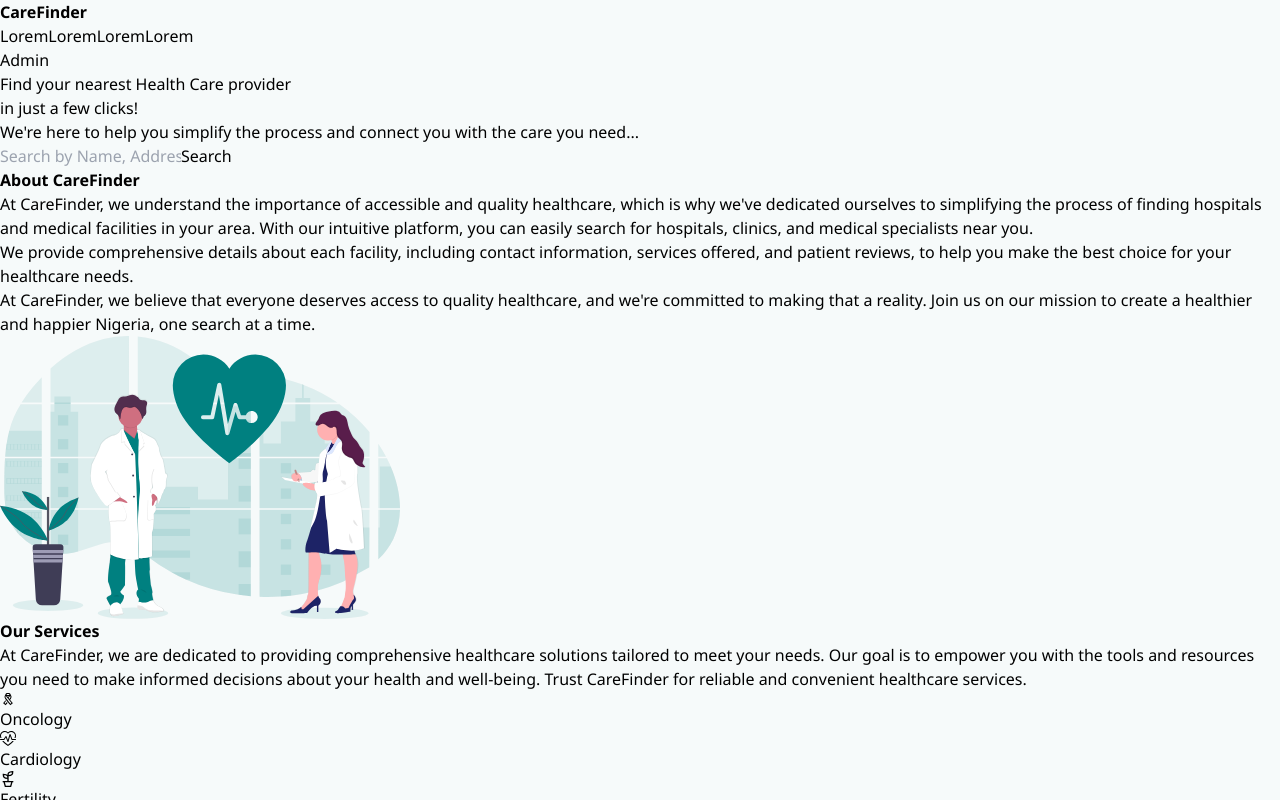
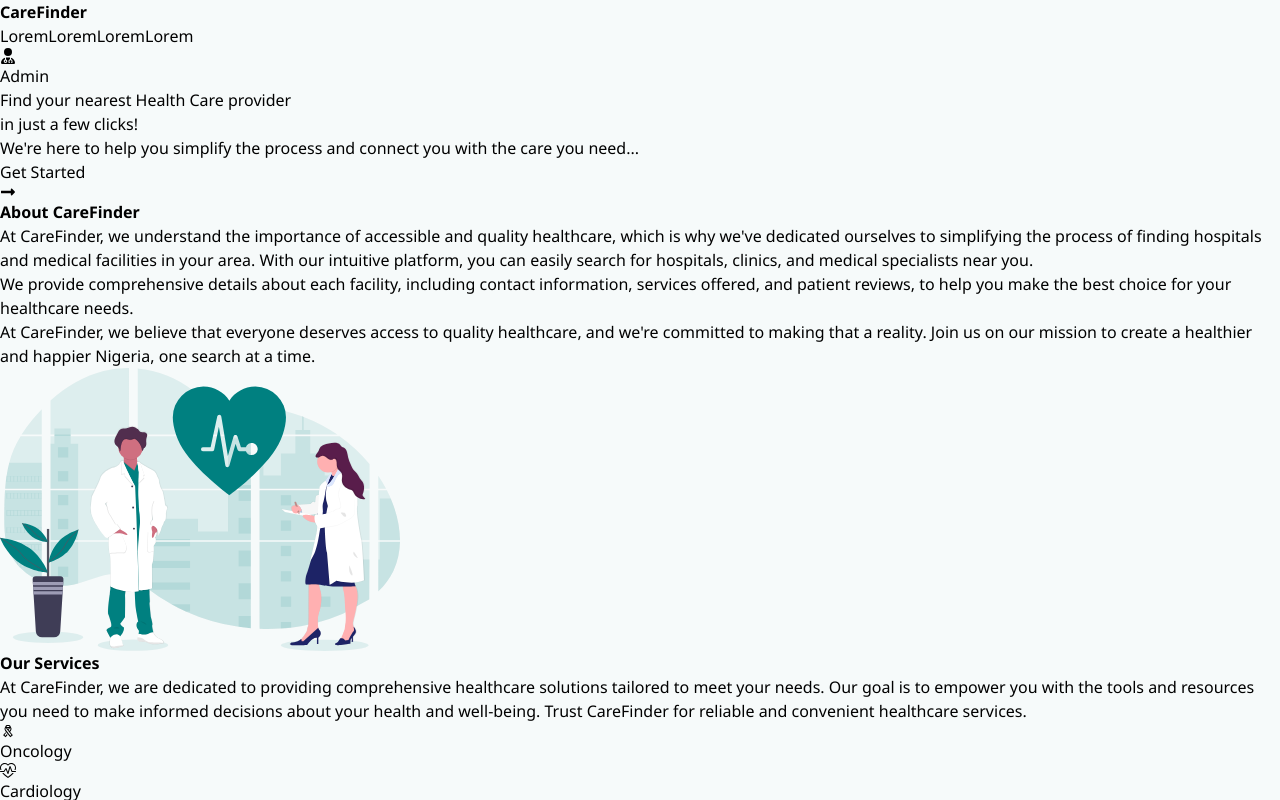
Before and after one commit to Diptech-hub/careFinder, a React (Vite) app: page / in a window 1280 px wide. Shown: the top 800 px of the page. Built offline with nearby package versions, Linux system fonts and the light colour scheme.

Commit message:
slight changes

```diff
--- a/package.json
+++ b/package.json
@@ -19,7 +19,7 @@
     "react-icons": "^5.0.1",
     "react-markdown": "^9.0.1",
     "react-phone-number-input": "^3.3.9",
-    "react-router-dom": "^6.22.1",
+    "react-router-dom": "^6.22.3",
     "react-simplemde-editor": "^5.2.0",
     "remark-gfm": "^4.0.0"
   },
--- a/src/App.tsx
+++ b/src/App.tsx
@@ -7,6 +7,7 @@ import SignupPage from "./components/singUp";
 import HospitalList from "./components/addHospital";
 import FirestoreDataPage from "./components/adminHospitalList"
 import SearchBar from "./components/userHospitalList"
+
 
 function App() {
   return (
--- a/src/components/adminHospitalList.tsx
+++ b/src/components/adminHospitalList.tsx
@@ -1,7 +1,11 @@
 import React, { useState, useEffect } from "react";
 import firebase from "firebase/compat/app";
 import "firebase/compat/firestore";
-import { Link } from "react-router-dom"
+import {  signOut } from "firebase/auth";
+import { Link, useNavigate } from "react-router-dom"
+import { FaHospitalUser } from "react-icons/fa";
+import { IoMdAddCircle } from "react-icons/io";
+import { auth } from "../utils/firebase";
 
 interface HospitalData {
   id: string;
@@ -64,6 +68,16 @@ const AllHospitalData: React.FC = () => {
     fetchData();
   }, [searchQuery]);
 
+  const navigate = useNavigate();
+
+    const handleLogout = () => {
+        signOut(auth).then(() => {
+            navigate("/");
+            console.log("Signed out successfully")
+        }).catch(() => {
+        });
+    }
+
   const filteredResults = searchResults.filter(
     (result) =>
       result.region.toLowerCase().includes(searchQuery.toLowerCase()) ||
@@ -74,7 +88,7 @@ const AllHospitalData: React.FC = () => {
   return (
     <div className="container mx-auto px-4 py-8">
       <div className="flex flex-row mx-6 px-4 justify-between mb-6">
-        <strong className="text-2xl text-teal-500">Admin Dashboard</strong>
+        <div className="flex flex-row"> <FaHospitalUser className="relative text-teal-500 top-1 text-2xl"/><strong className="text-2xl text-teal-500 pl-4"> Admin Dashboard</strong></div>
         <input
           type="text"
           value={searchQuery}
@@ -83,13 +97,16 @@ const AllHospitalData: React.FC = () => {
             setSearchQuery(e.target.value);
           }}
           placeholder="Enter name of Health Care, State, Address, ..."
-          className="w-1/2 px-8 py-2 rounded-md border border-teal-300 focus:outline-none focus:ring focus:border-teal-500"
+          className="w-1/2 px-8 rounded-md border border-teal-300 focus:outline-none focus:ring focus:border-teal-500"
         />
         <Link to="/addHospital">
-        <button className="mr-4 bg-teal-500 hover:bg-teal-700 text-white font-bold py-2 px-4 rounded text-sm">
-          Add Health Care
+        <button className="mr-4 bg-teal-500 hover:bg-teal-700 text-white font-bold py-2 px-4 rounded text-sm inline-flex">
+         Add Health Care <IoMdAddCircle className="bg-inherit relative top-0.5 left-1 text-lg"/>
         </button>
         </Link>
+        <button onClick={handleLogout} className="text-red-700 hover:text-white border border-red-700 hover:bg-red-800 focus:ring-4 focus:outline-none focus:ring-red-300 font-medium rounded-lg text-sm px-5 py-2.5 text-center me-2 mb-2 dark:border-red-500 dark:text-red-500 dark:hover:text-white dark:hover:bg-red-600 dark:focus:ring-red-900">
+                        Logout
+                    </button>
       </div>
 
       {loading && <p>Loading...</p>}
--- a/src/components/dropDown.tsx
+++ b/src/components/dropDown.tsx
@@ -1,6 +1,7 @@
 import { useState } from "react";
 import { Link } from "react-router-dom";
 import LoginPage from "./loginn";
+import { FaUserDoctor } from "react-icons/fa6";
 
 const DropdownMenu = () => {
   const [isOpen, setIsOpen] = useState(false);
@@ -12,11 +13,11 @@ const DropdownMenu = () => {
   return (
     <div className="dropdown relative">
       <button
-        className="dropdown-toggle bg-teal-500 hover:bg-teal-700 rounded-full mt-2 py-2 w-32 text-white"
+        className="dropdown-toggle bg-teal-500 hover:bg-teal-700 rounded-full mt-2 py-2 px-6 w-32 text-white inline-flex"
         onClick={toggleMenu}
         onMouseEnter={toggleMenu}
       >
-        Admin
+       <FaUserDoctor className="bg-inherit relative right-2 top-1"/>      Admin
       </button>
       {isOpen && (
         <div className="dropdown-menu absolute z-10 mt-2 w-32">
--- a/src/components/header.tsx
+++ b/src/components/header.tsx
@@ -1,12 +1,14 @@
-import DropdownMenu from "./dropDown"
-import { Link } from  'react-router-dom'
-
+import DropdownMenu from "./dropDown";
+import { Link } from "react-router-dom";
+import { FaLongArrowAltRight } from "react-icons/fa";
 
 function Header() {
   return (
     <div className="">
       <div className="flex flex-row justify-between p-6 mx-10">
-        <strong className="text-2xl text-teal-500 bg-inherit">CareFinder</strong>
+        <strong className="text-2xl text-teal-500 bg-inherit">
+          CareFinder
+        </strong>
         <div className="flex flex-row  gap-10 items-center">
           <a href="" className="hover:text-teal-500">
             Lorem
@@ -33,16 +35,13 @@ function Header() {
           care you need...
         </p>
       </div>
-      <div className="flex justify-center mt-10">
-        <input
-          type="text"
-          placeholder="Search by Name, Address or Specialty..."
-          className="w-96 px-4 py-2 rounded-md border border-teal-300 focus:outline-none focus:ring focus:border-teal-500 "
-        />
+      <div className="flex flex-row justify-center mt-10">
         <Link to="/search">
-        <button className="py-2 px-4 rounded mx-4 bg-teal-500 text-white hover:bg-teal-700">
-          Search
-        </button>
+          <button className="relative inline-flex items-center justify-center p-0.5 mb-2 me-2 overflow-hidden text-lg font-medium text-white-900 rounded-lg group bg-gradient-to-br from-teal-500 to-teal-700 group-hover:from-teal-400 group-hover:to-teal-600 hover:text-white dark:text-white focus:ring-4 focus:outline-none ">
+            <span className="relative px-5 py-2.5 transition-all ease-in duration-75 bg-white dark:bg-teal-500 rounded-md group-hover:bg-opacity-0 inline-flex">
+            Get Started  <FaLongArrowAltRight className="bg-inherit relative top-1.5 left-2 text-lg"/>
+            </span>
+          </button>
         </Link>
       </div>
     </div>
--- a/src/components/userHospitalList.tsx
+++ b/src/components/userHospitalList.tsx
@@ -1,6 +1,8 @@
 import React, { useState, useEffect } from "react";
 import firebase from "firebase/compat/app";
 import "firebase/compat/firestore";
+import { FaDownload } from "react-icons/fa";
+import { IoIosShareAlt } from "react-icons/io";
 
 interface HospitalData {
   id: string;
@@ -123,15 +125,15 @@ const SearchBar: React.FC = () => {
       <div className="flex my-4 justify-end mx-12">
         <button
           onClick={downloadCSV}
-          className="mr-4 bg-teal-500 hover:bg-teal-700 text-white font-bold py-2 px-4 rounded text-sm"
+          className="mr-4 bg-teal-500 hover:bg-teal-700 text-white font-bold py-2 px-4 rounded text-sm inline-flex"
         >
-          Export Health Care
+         <FaDownload className="bg-inherit relative top-0.5 right-1 text-lg"/> Export Health Care
         </button>
         <button
           onClick={shareDataViaEmail}
-          className="bg-blue-500 hover:bg-blue-700 text-white font-bold py-2 px-4 rounded text-sm"
+          className="bg-blue-500 hover:bg-blue-700 text-white font-bold py-2 px-4 rounded text-sm inline-flex"
         >
-          Share via Email
+         <IoIosShareAlt className="bg-inherit relative top-0.5 right-1 text-lg"/> Share via Email
         </button>
       </div>
 
```
Also changed, not shown: 1 other file (tests, documents, lock files or other folders).
